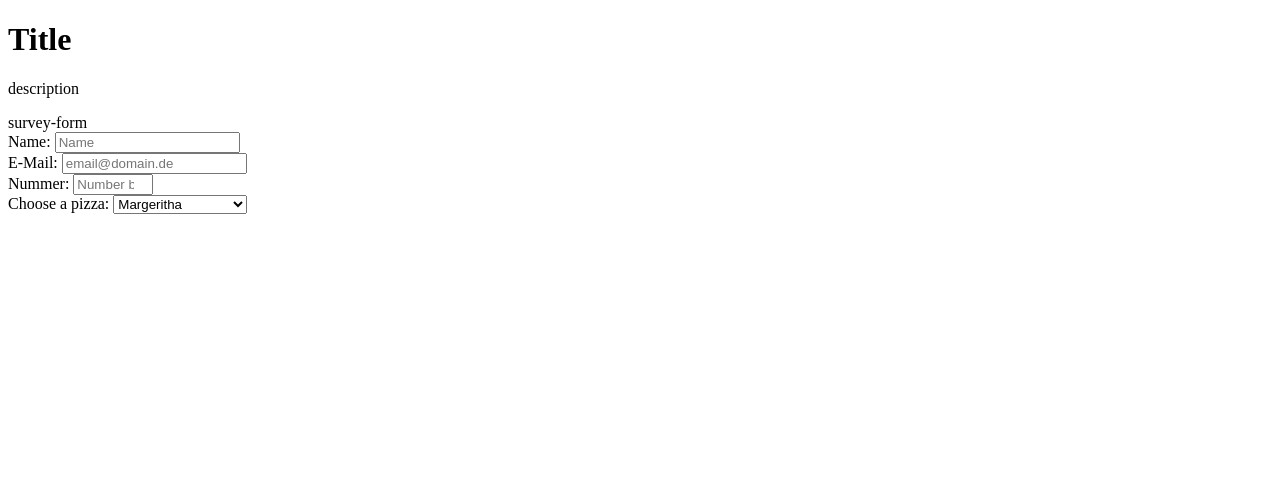
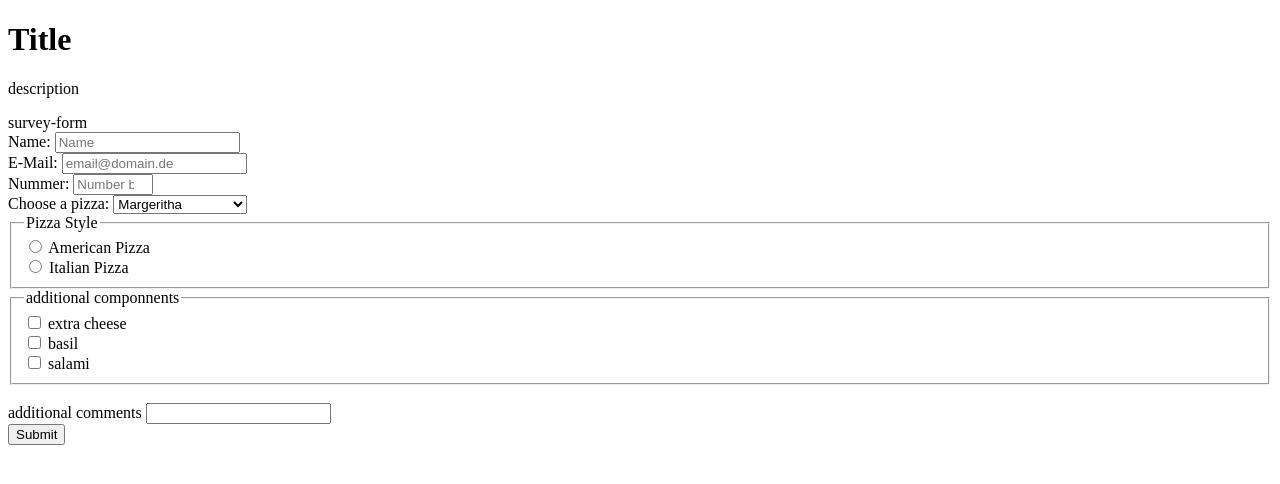
Before and after one commit to hew84/fcc-surveyForm, a plain HTML site: page index.html in a window 1280 px wide. Drawn offline with Linux system fonts and the light colour scheme.

Commit message:
Added User Stories 13-16 only in HTML

```diff
--- a/index.html
+++ b/index.html
@@ -26,6 +26,31 @@
             <option value="Funghi">Funghi</option>
             <option value="Quattro Formaggio">Quattro Formaggio</option>
         </select>
+        <br>
+        <fieldset>
+            <legend>Pizza Style</legend>
+            <input type="radio" id="radiobutton" name="pizzastyle" value="American Pizza">
+            <label for="American Pizza">American Pizza</label>
+            <br>
+            <input type="radio" id="radiobutton" name="pizzastyle" value="Italian Pizza">
+            <label for="Italian Pizza">Italian Pizza</label>
+        </fieldset>
+        <fieldset>
+            <legend>additional componnents</legend>
+            <input type="checkbox" id="checkbox--style" name="extra cheese" value="extra cheese">
+            <label for="extra cheese">extra cheese</label>
+            <br>
+            <input type="checkbox" id="checkbox--style" name="basil" value="basil">
+            <label for="basil">basil</label>
+            <br>
+            <input type="checkbox" id="checkbox--style" name="salami" value="salami">
+            <label for="salami">salami</label>
+        </fieldset>
+        <br>
+        <label for="textarea">additional comments</label>
+        <input type="text" id="textarea">
+        <br>
+        <button type="submit" id="button-submit">Submit</button>
     </form>
 </body>
 </html>
```
